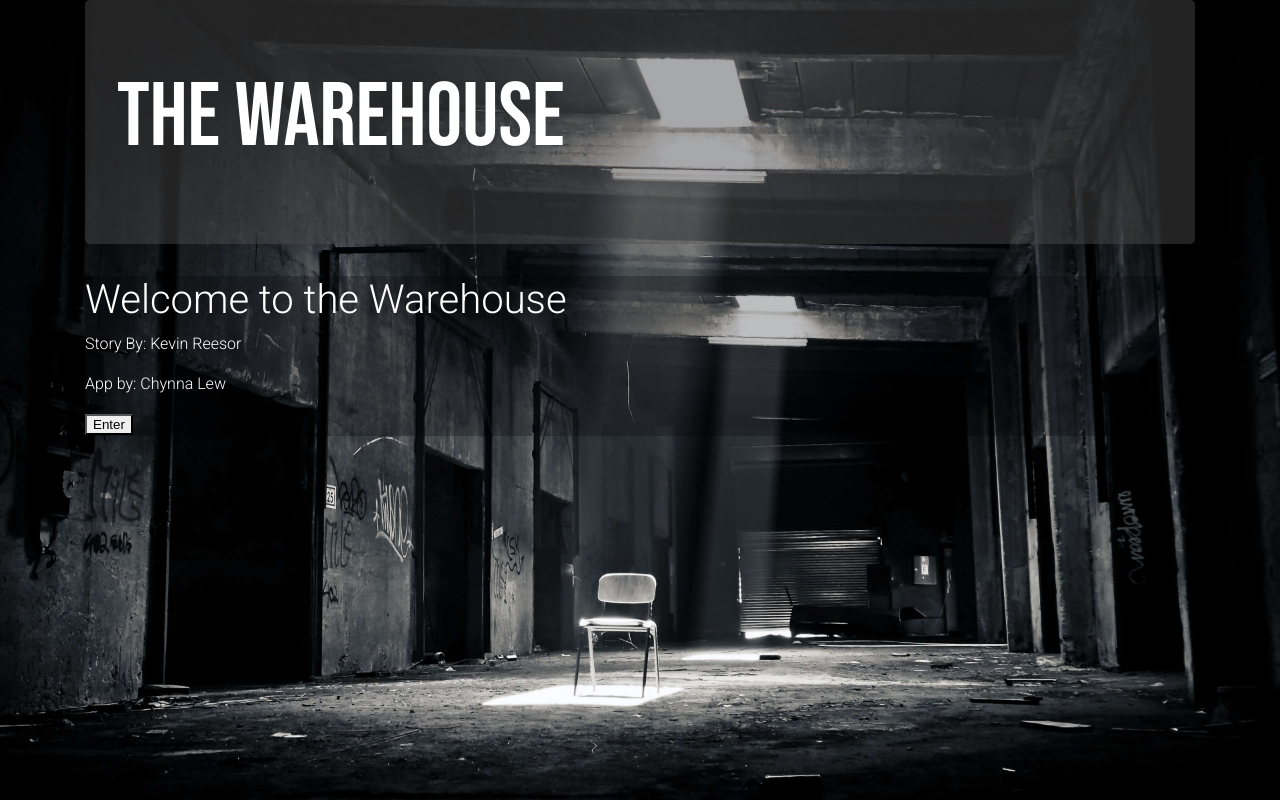
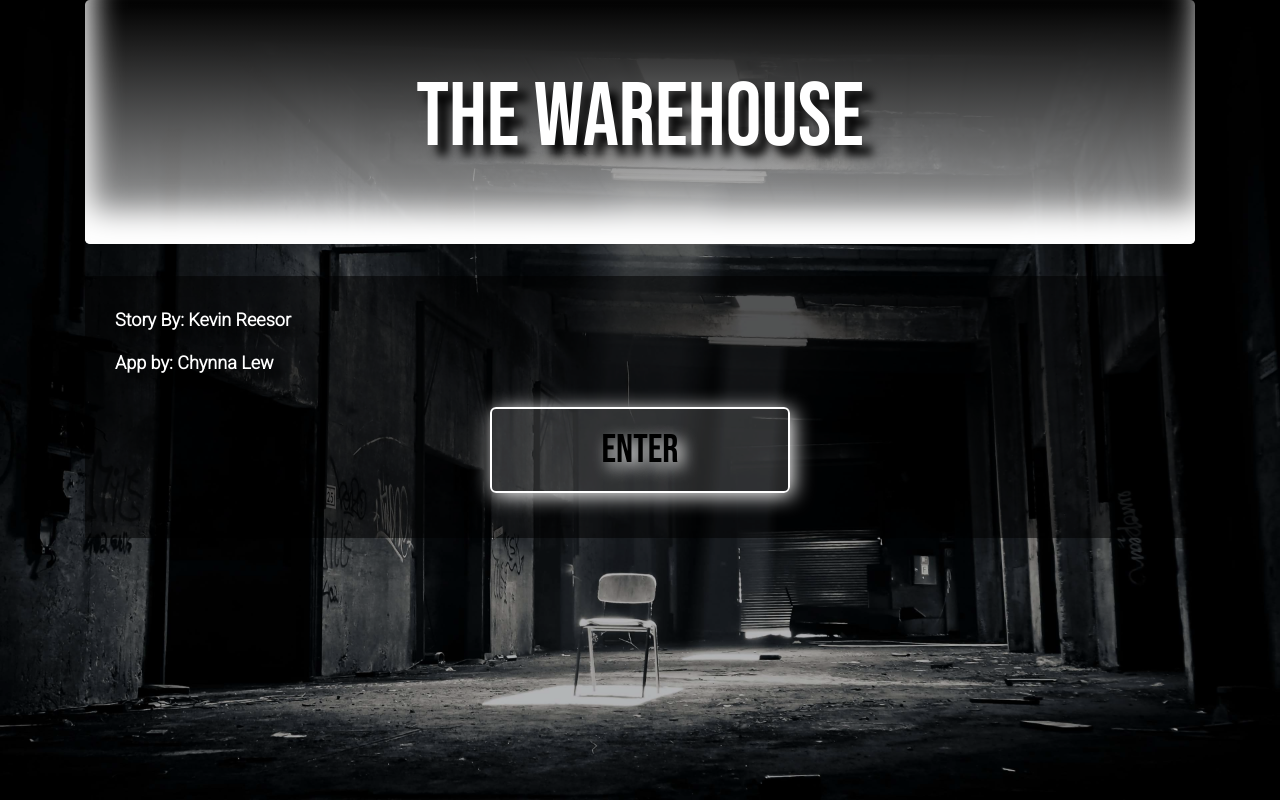
Before and after one commit to chynnalew/theWarehouse, a plain HTML site: page index.html in a window 1280 px wide. Drawn offline with Linux system fonts and the light colour scheme.

Commit message:
update css for jumbotron and buttons

```diff
--- a/css/styles.css
+++ b/css/styles.css
@@ -4,20 +4,64 @@
 
 body {
   background-image: url(../img/warehouseinterior.jpg);
-  background-size: cover;
+  background-color: rgba(0, 0, 0, 0.288);
+  background-blend-mode:color-dodge;
+  background-size:cover;
+  text-shadow: 10px 10px 10px black;
   color: white;
-  font-family: 'Bebas Neue', cursive;
+  text-align: center;
+
 }
 
 .text-block {
-  background-color: rgba(0, 0, 0, 0.247);
+  background-color: rgba(0, 0, 0, 0.541);
+  padding: 30px;
   font-family: 'Roboto', sans-serif;
+  font-weight:bold;
+  font-size: large;
+}
+
+.text-block p{
+  text-align: left;
 }
 
 .jumbotron h1{
   font-size: 90px;
+  font-family: 'Bebas Neue', cursive;
 }
 
 .jumbotron {
-  background-color: rgba(77, 74, 74, 0.473);
+  background: linear-gradient(0deg, rgba(255, 255, 255, 0.658), black);
+  box-shadow:inset 5px -30px 30px 2px #ffffff;
 }
+
+.button {
+	box-shadow:inset 16px 1px 17px 4px #ffffff;
+	background-color:rgba(255, 255, 255, 0.233);
+	border-radius:6px;
+	border:2px solid #ffffff;
+	display:inline-block;
+	cursor:pointer;
+	color:#000000;
+	font-family:'Bebas Neue', cursive;
+	font-size:20px;
+	text-shadow: 3px 3px 6px rgba(245, 245, 245, 0.534);
+	padding:8px 24px;
+  margin: 15px;
+}
+
+.button1 {
+	background-color:rgba(236, 236, 236, 0.158);
+	border-radius:6px;
+  border: 2px solid white;
+  box-shadow: 3px 3px 20px white;
+	display:inline-block;
+	cursor:pointer;
+	color:#000000;
+	font-family:'Bebas Neue', cursive;
+	font-size: 40px;
+	text-shadow: 6px 6px 15px white;
+	padding:17px;
+  width: 300px;
+  margin: 15px;
+}
--- a/index.html
+++ b/index.html
@@ -6,6 +6,7 @@
   <script src="js/jquery-3.6.0.js"></script>
   <script src="js/scripts.js"></script>
   <link href="https://fonts.googleapis.com/css2?family=Bebas+Neue&family=Roboto:wght@300&display=swap" rel="stylesheet">
+  <link href="https://fonts.googleapis.com/css2?family=Merriweather+Sans:ital,wght@0,400;1,300&display=swap" rel="stylesheet">
   <title>The Warehouse</title>
 </head>
 <body>
@@ -14,10 +15,9 @@
       <h1>The Warehouse</h1>
     </div>
     <div class="text-block" id="page0">
-      <h1>Welcome to the Warehouse</h1>
       <p>Story By: Kevin Reesor</p>
       <p>App by: Chynna Lew</p>
-      <button class="enter">Enter</button>
+      <button class="button1 enter">Enter</button>
     </div>
     <div class="text-block"  id="page1">
       <p>
```
Also changed, not shown: img/warehouseint2.png (added).
